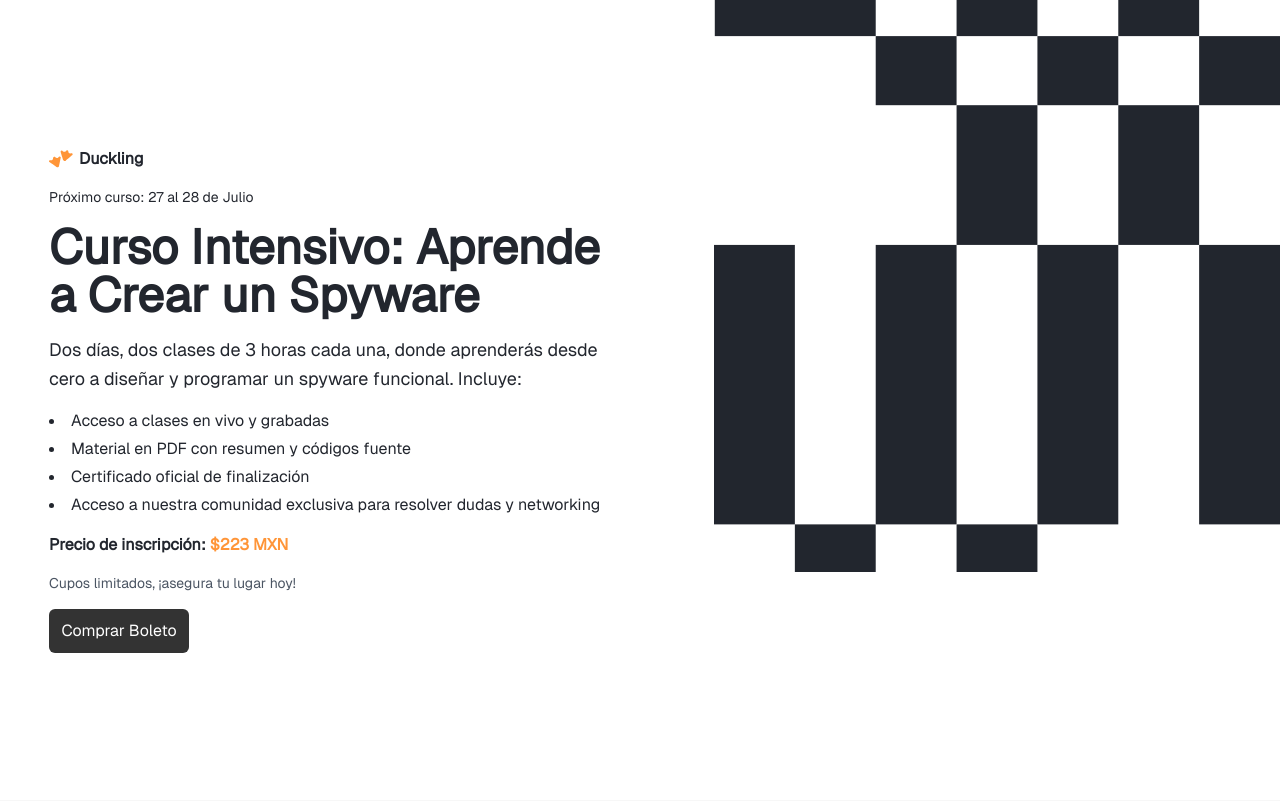
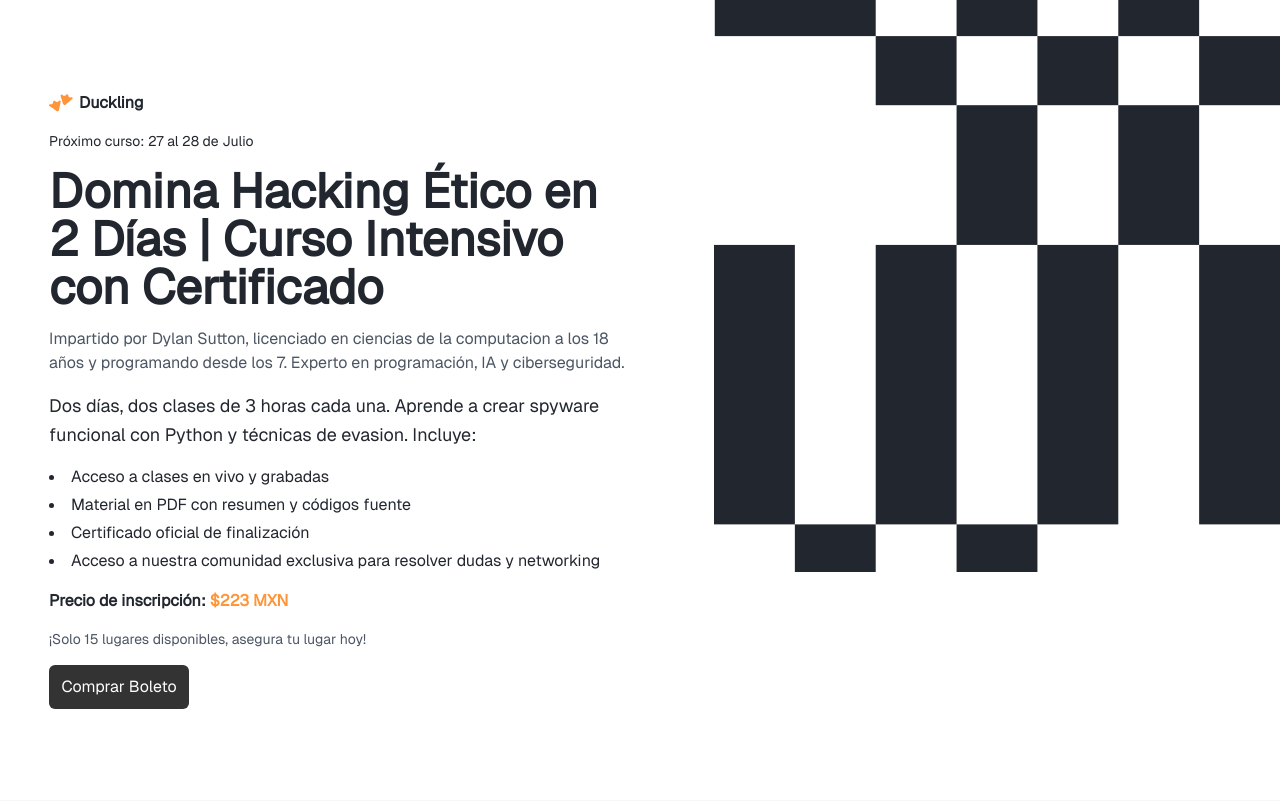
Before and after one commit to dylansuttonchavez/duckling, a FastAPI app: page / in a window 1280 px wide. Shown: the top 801 px of the page. Run offline with FastAPI, Linux system fonts and the light colour scheme; some libraries are stand-ins or nearby versions.

Commit message:
Update index.html

```diff
--- a/templates/index.html
+++ b/templates/index.html
@@ -3,12 +3,12 @@
 <head>
     <meta charset="UTF-8" />
     <meta name="viewport" content="width=device-width, initial-scale=1" />
-  <title>Duckling | Spyware</title>
+    <title>Duckling | Hacking Ético</title>
 
-  <meta name="description" content="Curso intensivo para aprender a crear spyware funcional. Dos días de clases en vivo y grabadas, material descargable, certificado y comunidad exclusiva. Reserva tu lugar hoy." />
-  <meta name="keywords" content="curso spyware, crear spyware, curso intensivo spyware, programación spyware, curso online spyware, Duckling" />
-  <meta name="author" content="Duckling" />
-  <meta name="robots" content="index, follow" />
+    <meta name="description" content="Curso intensivo de hacking ético con spyware. Dos días de clases en vivo y grabadas, material descargable, certificado y comunidad exclusiva. Reserva tu lugar hoy."/>
+    <meta name="keywords" content="curso hacking ético, ciberseguridad, programación segura, curso intensivo, certificado hacking, Duckling"/>
+    <meta name="author" content="Duckling"/>
+    <meta name="robots" content="index, follow"/>
 
     <script src="https://cdn.tailwindcss.com"></script>
     <link rel="icon" type="image/svg+xml" href="/static/favicon.svg">
@@ -41,9 +41,10 @@
 
                 <p class="text-sm">Próximo curso: 27 al 28 de Julio</p>
 
-                <h1 class="text-5xl font-semibold">Curso Intensivo: Aprende a Crear un Spyware</h1>
+                <h1 class="text-5xl font-semibold">Domina Hacking Ético en 2 Días | Curso Intensivo con Certificado</h1>
+                <p class="text-md text-gray-600">Impartido por Dylan Sutton, licenciado en ciencias de la computacion a los 18 años y programando desde los 7. Experto en programación, IA y ciberseguridad.</p>
 
-                <p class="text-lg leading-relaxed">Dos días, dos clases de 3 horas cada una, donde aprenderás desde cero a diseñar y programar un spyware funcional. Incluye:</p>
+                <p class="text-lg leading-relaxed">Dos días, dos clases de 3 horas cada una. Aprende a crear spyware funcional con Python y técnicas de evasion. Incluye:</p>
 
                 <ul class="list-disc list-inside space-y-1">
                     <li>Acceso a clases en vivo y grabadas</li>
@@ -54,7 +55,7 @@
 
                 <p class="text-md font-semibold">Precio de inscripción: <span class="text-[#FF9538]">$223 MXN</span></p>
 
-                <p class="text-sm text-gray-600">Cupos limitados, ¡asegura tu lugar hoy!</p>
+                <p class="text-sm text-gray-600">¡Solo 15 lugares disponibles, asegura tu lugar hoy!</p>
 
                 <button id="checkout-button" class="bg-[#333333] hover:bg-[#2b2b2b] transition-colors text-[#ffffff] rounded-md px-3 py-2 flex items-center justify-center gap-2 min-w-[140px] min-h-[44px] relative">
                     <span id="button-text" class="transition-opacity duration-200">Comprar Boleto</span>
```
Lines whose indentation alone changed are shown as unchanged.
